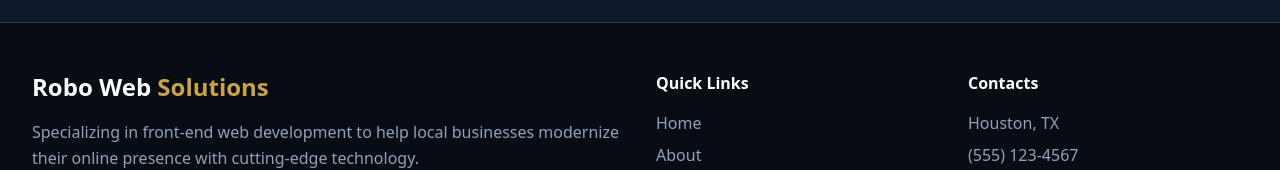
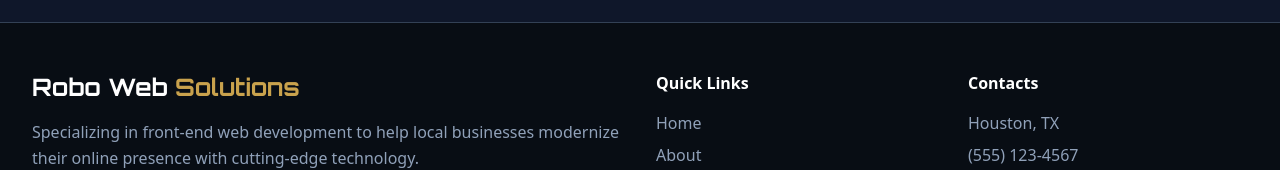
Before and after one commit to rmathew21/roboWebSolutions, a React (Vite) app: page / in a window 1280 px wide. Shown: the part 5347-5517 px from the top of the page. Built offline with nearby package versions, Linux system fonts and the light colour scheme.

Commit message:
added orbitron font to Footer

```diff
--- a/src/components/Footer.jsx
+++ b/src/components/Footer.jsx
@@ -1,5 +1,6 @@
 import React from 'react';
 import { Github, Linkedin, Twitter, Mail } from 'lucide-react';
+import "@fontsource/orbitron/700.css";
 
 export function Footer() {
     const currentYear = new Date().getFullYear();
@@ -23,7 +24,7 @@ export function Footer() {
             <div className="max-w-7xl mx-auto px-4 sm:px-6 lg:px-8">
                 <div className="grid md:grid-cols-4 gap-8 mb-8">
                     <div className="md:col-span-2">
-                        <h3 className="text-2xl font-bold mb-4">Robo Web <span className='text-[#C9A24D]'>Solutions</span></h3>
+                        <h3 className="text-2xl font-bold mb-4" style={{ fontFamily: "'Orbitron', sans-serif" }}>Robo Web <span className='text-[#C9A24D]'>Solutions</span></h3>
                         <p className="text-slate-400 mb-6 leading-relaxed">
                             Specializing in front-end web development to help local businesses
                             modernize their online presence with cutting-edge technology.
```
